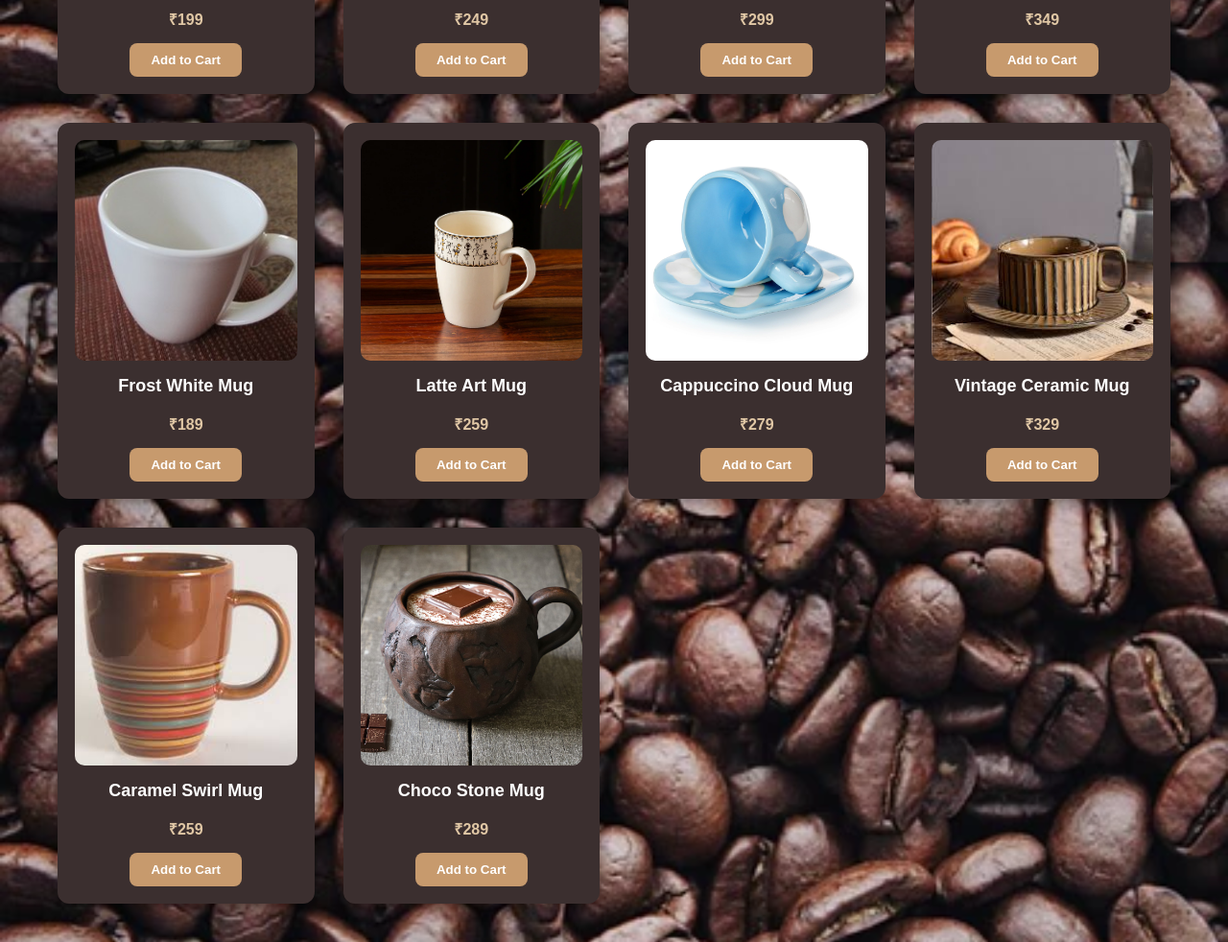
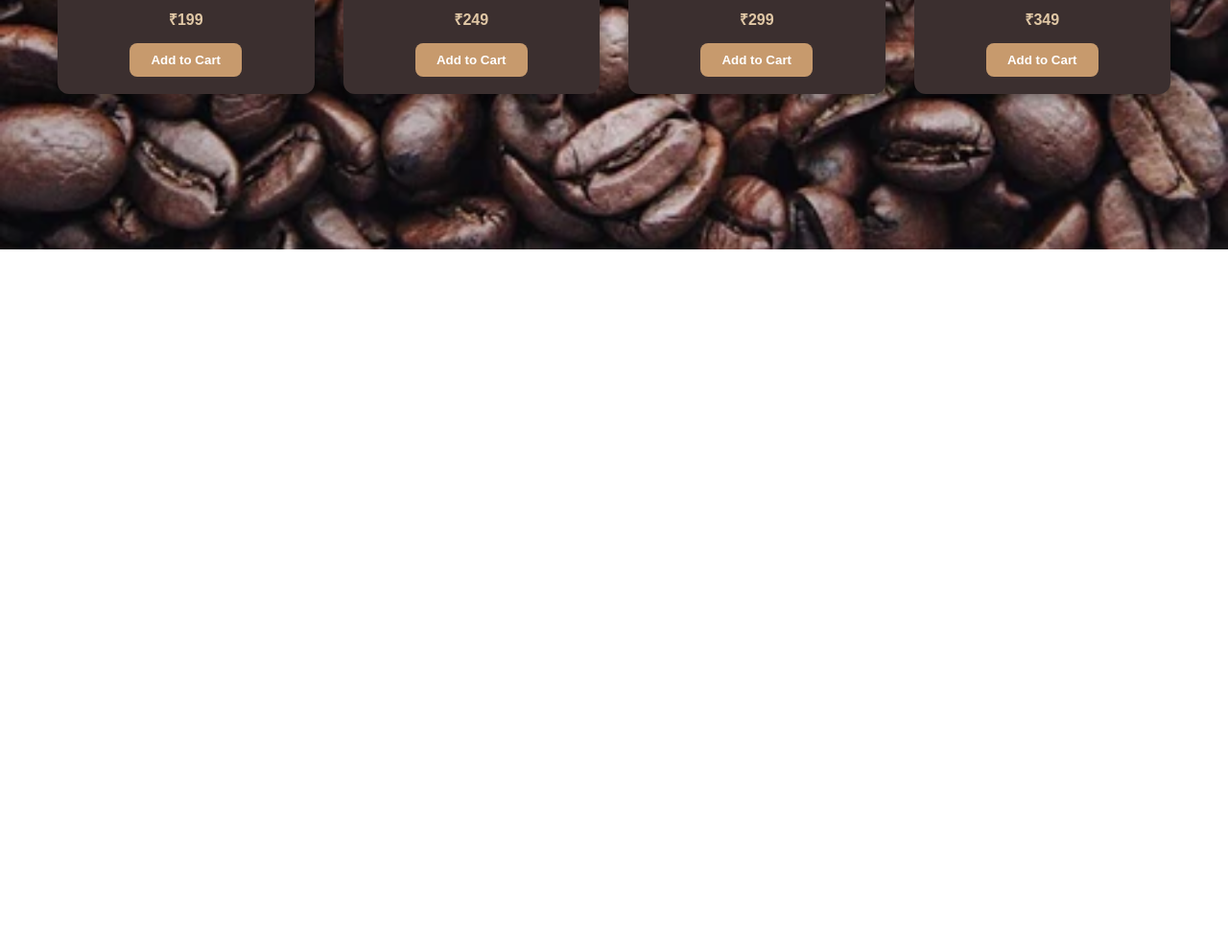
Before and after one commit to 23LPHYR/GetMugged, a plain HTML site: page products.html in a window 1280 px wide. Shown: the part 580-1562 px from the top of the page at 96% size. After the commit the page ends 840 px from the top, so only its background shows below. Drawn offline with Linux system fonts and the light colour scheme.

Commit message:
Refactor product card structure and clean up code

```diff
--- a/products.html
+++ b/products.html
@@ -7,86 +7,53 @@
 </head>
 <body class="products-page-bg">
 
-
 <header>
   <h1>GetMugged</h1>
   <nav>
-  <a href="index.html">Home</a>
-  <a href="products.html">Mugs</a>
-  <a href="cart.html">Cart</a>
-  <span id="user-area"></span>
-</nav>
-
+    <a href="index.html">Home</a>
+    <a href="products.html">Mugs</a>
+    <a href="cart.html">Cart</a>
+    <span id="user-area"></span>
+  </nav>
 </header>
 
-<h2 class="page-title" style="text-align: center;">: : : : : Select Your Mug : : : : :</h2>
+<h2 class="page-title" style="text-align:center;">: : : : Select Your Mug : : : :</h2>
+
 <div id="mini-cart" class="mini-cart"></div>
 
 <div class="products-container">
 
+  <!-- Repeatable product cards -->
   <div class="product-card">
     <img src="images/classic.jpg">
-    <h3>Classic Coffee Mug</h3><p class="price">₹199</p>
+    <h3>Classic Coffee Mug</h3>
+    <p class="price">₹199</p>
     <button onclick="addToCart('Classic Coffee Mug',199,'images/classic.jpg')">Add to Cart</button>
   </div>
 
   <div class="product-card">
     <img src="images/cafe.jpg">
-    <h3>Café Lover Mug</h3><p class="price">₹249</p>
+    <h3>Café Lover Mug</h3>
+    <p class="price">₹249</p>
     <button onclick="addToCart('Café Lover Mug',249,'images/cafe.jpg')">Add to Cart</button>
   </div>
 
   <div class="product-card">
     <img src="images/rustic.jpg">
-    <h3>Rustic Brown Mug</h3><p class="price">₹299</p>
+    <h3>Rustic Brown Mug</h3>
+    <p class="price">₹299</p>
     <button onclick="addToCart('Rustic Brown Mug',299,'images/rustic.jpg')">Add to Cart</button>
   </div>
 
   <div class="product-card">
     <img src="images/matteblack.jpg">
-    <h3>Matte Black Mug</h3><p class="price">₹349</p>
+    <h3>Matte Black Mug</h3>
+    <p class="price">₹349</p>
     <button onclick="addToCart('Matte Black Mug',349,'images/matteblack.jpg')">Add to Cart</button>
-  </div>
-
-  <div class="product-card">
-    <img src="images/frost.jpg">
-    <h3>Frost White Mug</h3><p class="price">₹189</p>
-    <button onclick="addToCart('Frost White Mug',189,'images/frost.jpg')">Add to Cart</button>
-  </div>
-
-  <div class="product-card">
-    <img src="images/latte.jpg">
-    <h3>Latte Art Mug</h3><p class="price">₹259</p>
-    <button onclick="addToCart('Latte Art Mug',259,'images/latte.jpg')">Add to Cart</button>
-  </div>
-
-  <div class="product-card">
-    <img src="images/cloud.jpg">
-    <h3>Cappuccino Cloud Mug</h3><p class="price">₹279</p>
-    <button onclick="addToCart('Cappuccino Cloud Mug',279,'images/cloud.jpg')">Add to Cart</button>
-  </div>
-
-  <div class="product-card">
-    <img src="images/vintage.jpg">
-    <h3>Vintage Ceramic Mug</h3><p class="price">₹329</p>
-    <button onclick="addToCart('Vintage Ceramic Mug',329,'images/vintage.jpg')">Add to Cart</button>
-  </div>
-
-  <div class="product-card">
-    <img src="images/caramel.jpg">
-    <h3>Caramel Swirl Mug</h3><p class="price">₹259</p>
-    <button onclick="addToCart('Caramel Swirl Mug',259,'images/caramel.jpg')">Add to Cart</button>
-  </div>
-
-  <div class="product-card">
-    <img src="images/choco.jpg">
-    <h3>Choco Stone Mug</h3><p class="price">₹289</p>
-    <button onclick="addToCart('Choco Stone Mug',289,'images/choco.jpg')">Add to Cart</button>
   </div>
 
 </div>
 
-
 <script src="script.js"></script>
 </body>
 </html>
```
